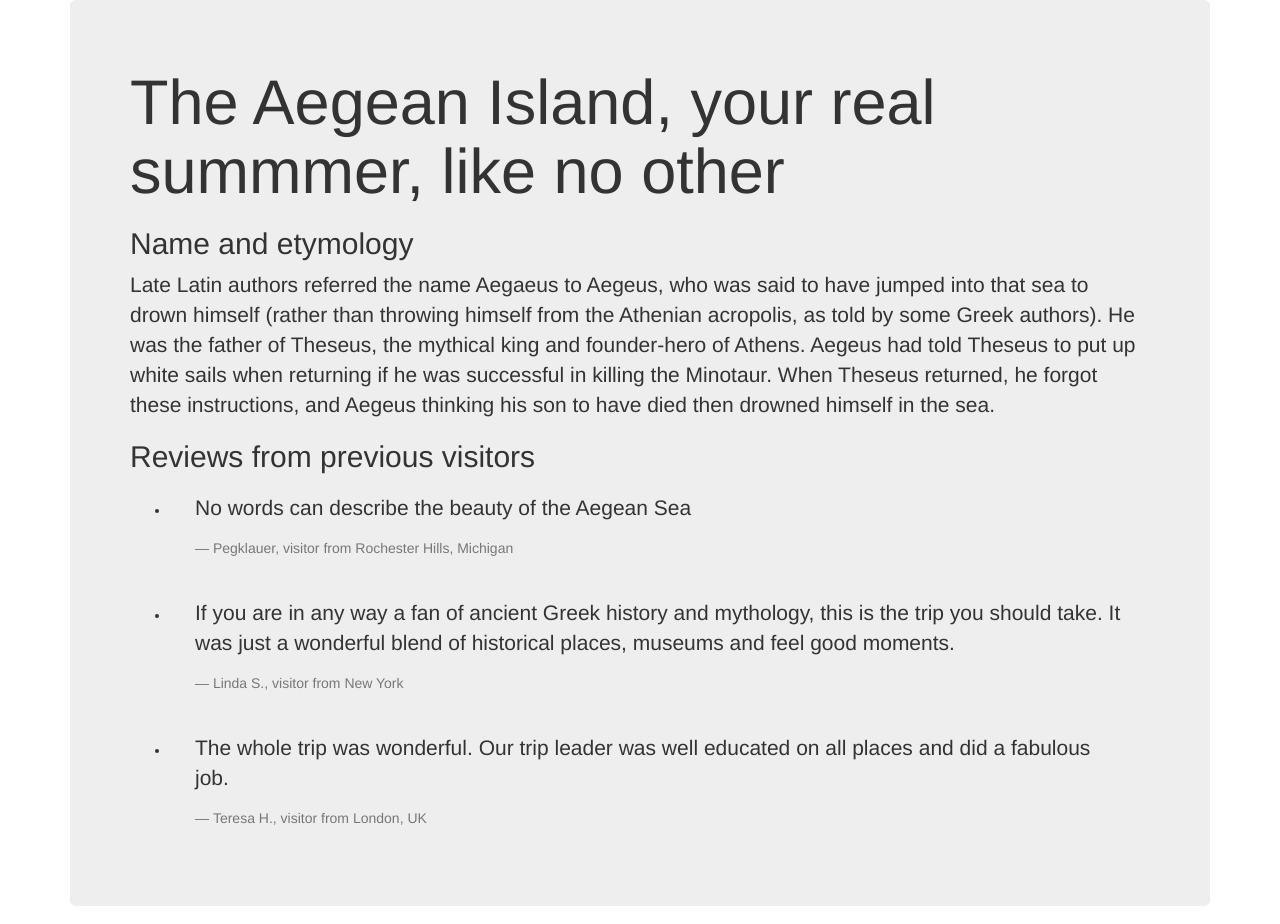
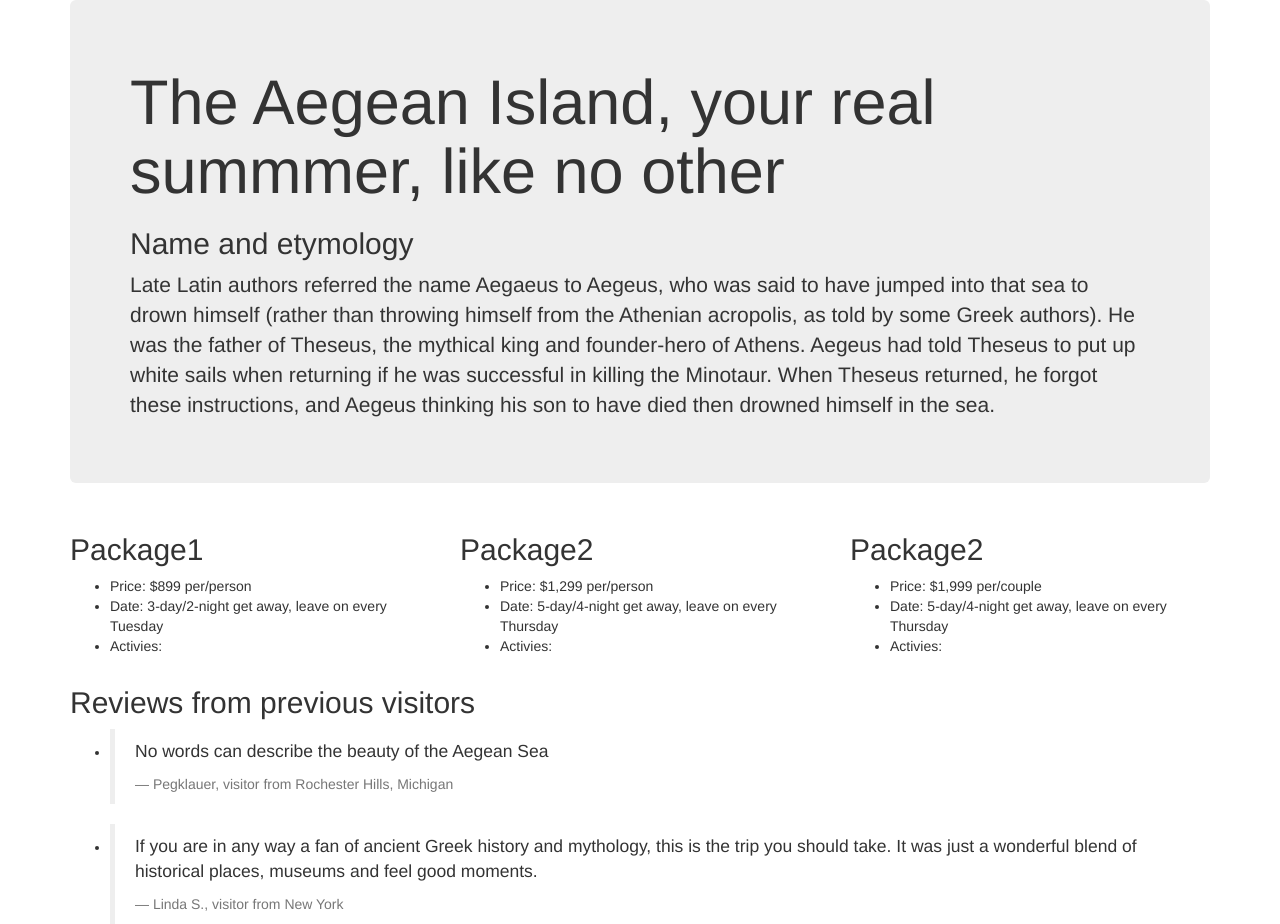
Before and after one commit to zbl14/vacation-site, a plain HTML site: page index.html in a window 1280 px wide. Shown: the top 924 px of the page. Drawn offline with nearby package versions, Linux system fonts and the light colour scheme.

Commit message:
add three package with grid system

```diff
--- a/index.html
+++ b/index.html
@@ -3,6 +3,7 @@
 <head>
   <title>Vacation</title>
   <link href="css/bootstrap.css" rel="stylesheet" type="text/css">
+  <link href="css/styles.css" rel="stylesheet" type="text/css">
 </head>
 <body class="container">
   <div class="jumbotron">
@@ -11,6 +12,45 @@
     <P>
       Late Latin authors referred the name Aegaeus to Aegeus, who was said to have jumped into that sea to drown himself (rather than throwing himself from the Athenian acropolis, as told by some Greek authors). He was the father of Theseus, the mythical king and founder-hero of Athens. Aegeus had told Theseus to put up white sails when returning if he was successful in killing the Minotaur. When Theseus returned, he forgot these instructions, and Aegeus thinking his son to have died then drowned himself in the sea.
     </P>
+  </div>
+  <div class="row">
+    <div class="col-md-4">
+      <div class="card">
+        <div class="card body">
+          <h2 class="card-title">Package1</h2>
+          <ul class="card-text">
+            <li>Price: $899 per/person</li>
+            <li>Date: 3-day/2-night get away, leave on every Tuesday</li>
+            <li>Activies: </li>
+          </ul>
+        </div>
+      </div>
+    </div>
+    <div class="col-md-4">
+      <div class="card">
+        <div class="card body">
+          <h2 class="card-title">Package2</h2>
+          <ul class="card-text">
+            <li>Price: $1,299 per/person</li>
+            <li>Date: 5-day/4-night get away, leave on every Thursday</li>
+            <li>Activies: </li>
+          </ul>
+        </div>
+      </div>
+    </div>
+    <div class="col-md-4">
+      <div class="card">
+        <div class="card body">
+          <h2 class="card-title">Package2</h2>
+          <ul class="card-text">
+            <li>Price: $1,999 per/couple</li>
+            <li>Date: 5-day/4-night get away, leave on every Thursday</li>
+            <li>Activies: </li>
+          </ul>
+        </div>
+      </div>
+    </div>
+  </div>
   <h2>Reviews from previous visitors</h2>
   <ul>
     <li>
@@ -32,6 +72,6 @@
       </blockquote>
     </li>
   </ul>
-  </div>
+
 </body>
 </html>
```
Lines whose indentation alone changed are shown as unchanged.
